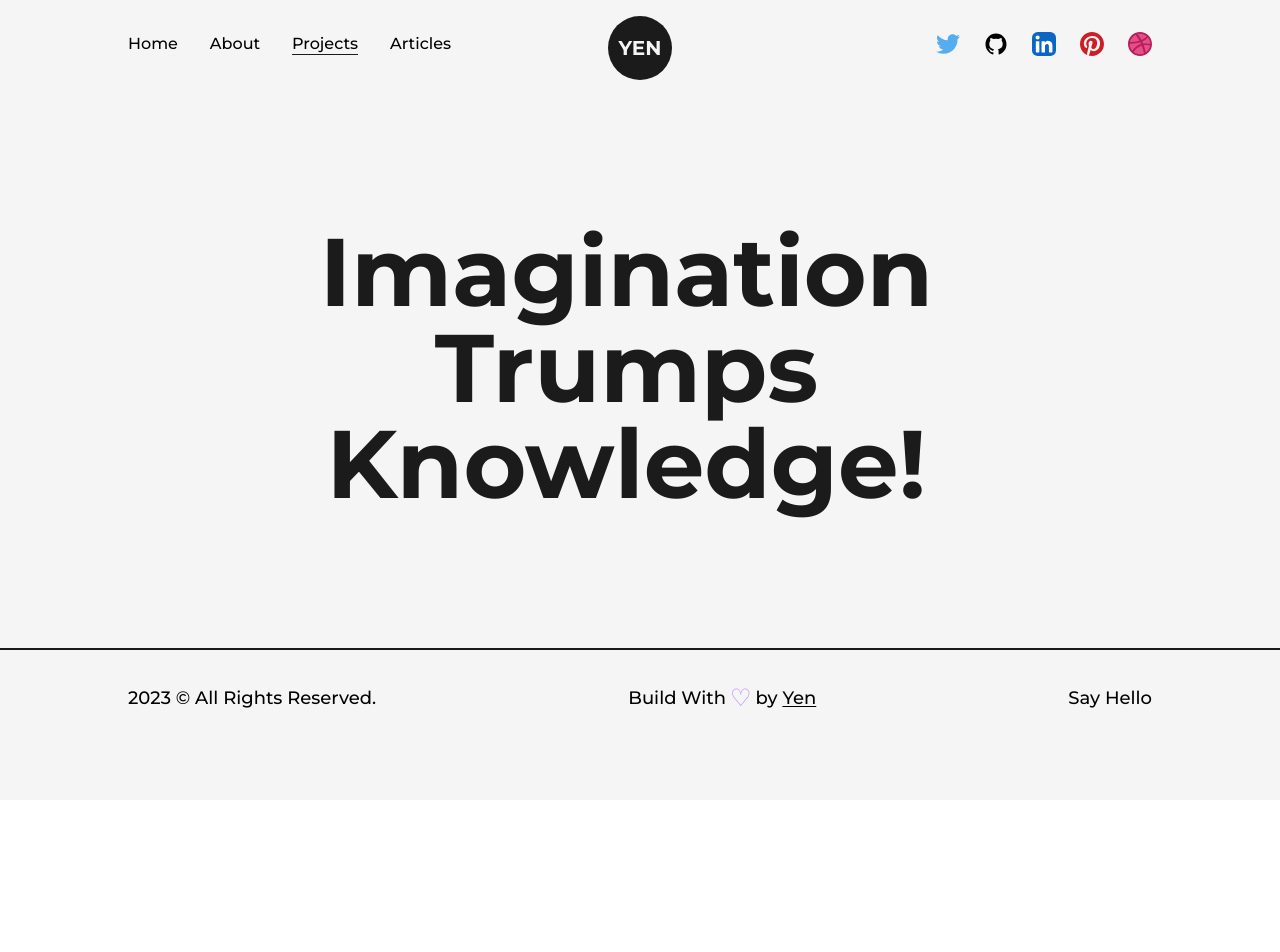
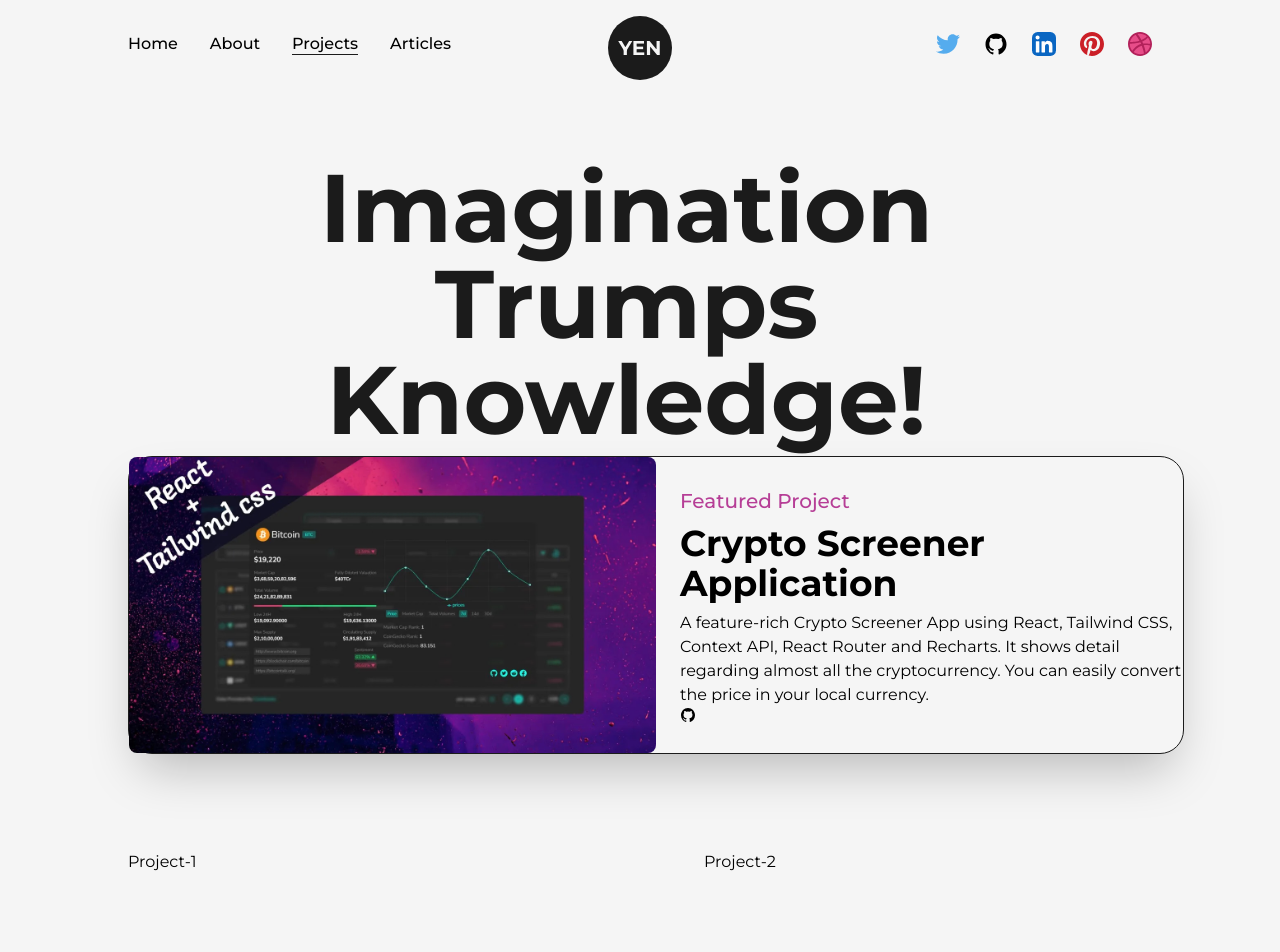
Before and after one commit to Monles/Next.js-Developer-Portfolio, a Next.js app: page /projects in a window 1280 px wide. Shown: the top 952 px of the page. Before the commit the page ends 800 px from the top, so only its background shows below. Built offline with nearby package versions, Linux system fonts and the light colour scheme.

Commit message:
animated Text

```diff
--- a/src/components/AnimatedText.js
+++ b/src/components/AnimatedText.js
@@ -3,14 +3,13 @@
 
 const quote = {
   initial: {
-    opacity: 0,
-    y: 30,
+    opacity: 1,
   },
   animate: {
     opacity: 1,
-    y: 0,
     transition: {
-      delay: 0.35,
+      delay: 0.5,
+      staggerChildren: 0.08,
     },
   },
 }
@@ -36,14 +35,12 @@
         initial='initial'
         animate='animate'>
         {text.split(' ').map((word, index) => (
-          <span
+          <motion.span
             key={word + '-' + index}
             className='inline-block'
-            variants={singleWord}
-            initial='initial'
-            animate='animate'>
+            variants={singleWord}>
             {word}&nbsp;
-          </span>
+          </motion.span>
         ))}
       </motion.h1>
     </div>
--- a/src/pages/projects.js
+++ b/src/pages/projects.js
@@ -2,6 +2,39 @@
 import React from 'react'
 import Layout from '../components/Layout'
 import AnimatedText from '../components/AnimatedText'
+import Image from 'next/image'
+import Link from 'next/link'
+import { GithubIcon } from '@/components/Icons'
+import project1 from '../../public/images/projects/crypto-screener-cover-image.jpg'
+
+const FeaturedProject = ({ type, title, summary, img, link, github }) => {
+  return (
+    <article className='w-full flex items-center jutify-between rounded-3xl border border-solid border-dark bg-light shadow-2xl'>
+      <Link
+        href={link}
+        target='_blank'
+        className='w-1/2 cursor-pointer overflow-hidden rounded-lg'>
+        <Image src={img} alt={title} className='w-full h-auto' />
+      </Link>
+
+      <div className='w-1/2 flex flex-col items-start justify-between pl-6'>
+        <span className='text-primary font-medium text-xl'>{type}</span>
+        <Link
+          href={link}
+          target='_blank'
+          className='hover:underline underline-offset-2'>
+          <h2 className='my-2 w-full text-left text-4xl font-bold'>{title}</h2>
+        </Link>
+        <p>{summary}</p>
+        <div>
+          <Link href={link} target='_blank'>
+            <GithubIcon />
+          </Link>
+        </div>
+      </div>
+    </article>
+  )
+}
 
 const projects = () => {
   return (
@@ -10,9 +43,28 @@
         <title>Yen | Projects Page</title>
         <meta name='description' content='any description' />
       </Head>
-      <main>
-        <Layout>
+      <main className='w-full mb-16 flex flex-col items-center justify-center'>
+        <Layout className='pt-16'>
           <AnimatedText text='Imagination Trumps Knowledge!' />
+
+          <div className='grid grid-cols-12 gap-24'>
+            <div className='col-span-12'>
+              <FeaturedProject
+                title='Crypto Screener Application'
+                img={project1}
+                summary='A feature-rich Crypto Screener App using React, Tailwind CSS, Context API, React Router and Recharts.
+                It shows detail regarding almost all the cryptocurrency. You can easily convert the price in your
+                local currency.'
+                link='/'
+                type='Featured Project'
+              />
+            </div>
+            <div className='col-span-6'>Project-1</div>
+            <div className='col-span-6'>Project-2</div>
+            <div className='col-span-12'>Feature Project</div>
+            <div className='col-span-6'>Project-3</div>
+            <div className='col-span-6'>Project-4</div>
+          </div>
         </Layout>
       </main>
     </>
```
